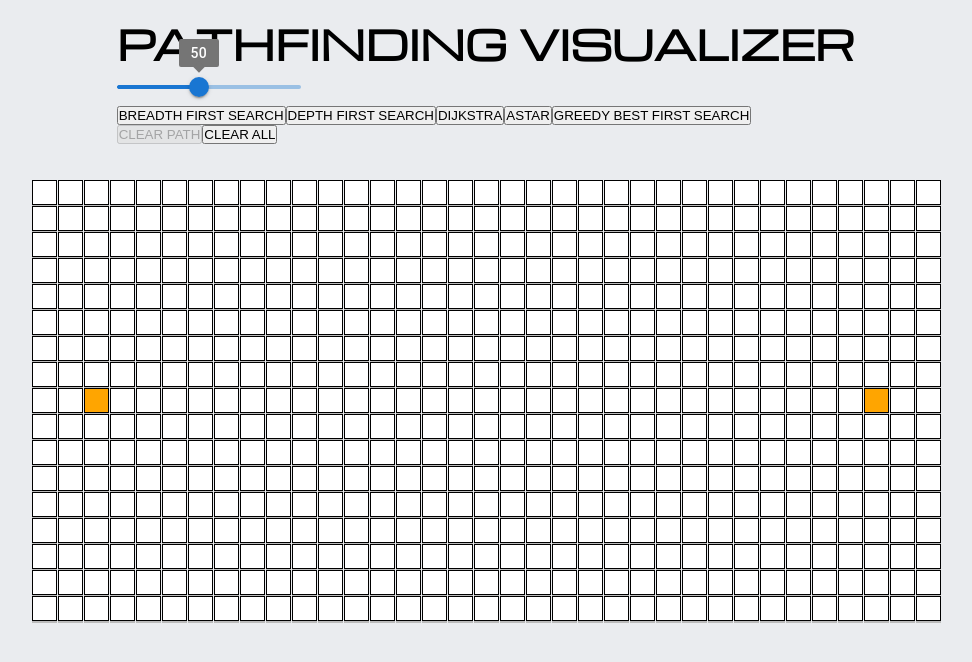
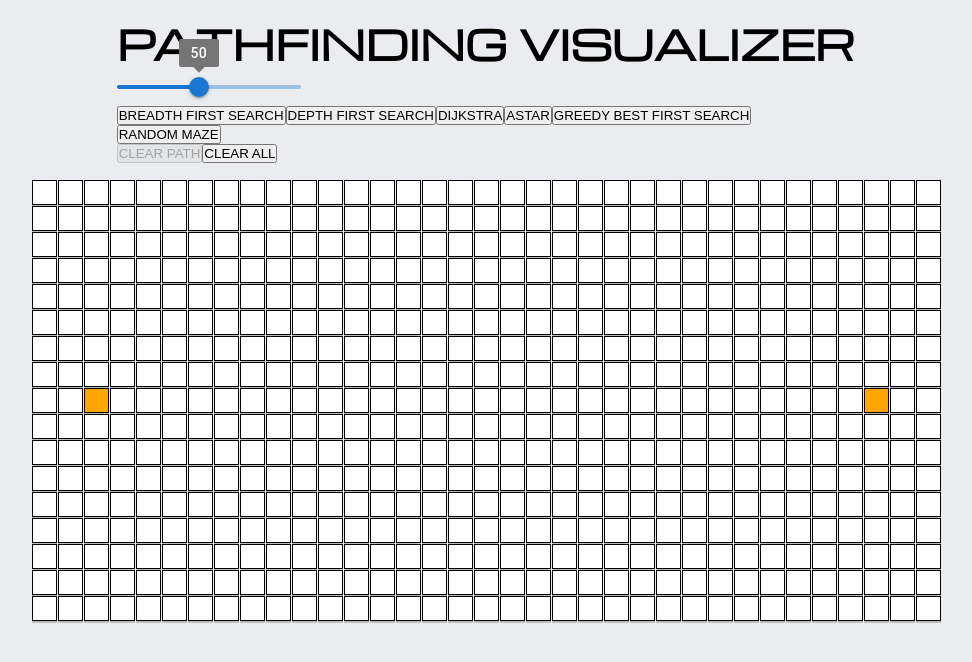
Before and after one commit to markcmlee/Pathfinding-Visualizer-React, a React app: page / in a window 1280 px wide. Shown: the top 662 px of the page, without its empty margins (154-1126 px from the left). Built offline with nearby package versions, Linux system fonts and the light colour scheme.

Commit message:
fixing clearPath & clearAll buttons

```diff
--- a/src/App.js
+++ b/src/App.js
@@ -9,12 +9,13 @@ import "./App.scss";
 
 const App = () => {
   const context = useContext(Context);
-  const { setAnimationSpeed } = context;
+  const { setAnimationSpeed, isVisualized } = context;
   return (
     <div id="container">
       <h1 id="title">PATHFINDING VISUALIZER</h1>
       <Slider
         id="animationSlider"
+        disabled={isVisualized}
         defaultValue={50}
         valueLabelDisplay="on"
         step={10}
--- a/src/Context.js
+++ b/src/Context.js
@@ -31,12 +31,12 @@ export const Provider = ({ children }) => {
 
       if (timeFactor) {
         // console.log("SPEED", animationSpeed);
+        // setTimeout(() => {
+        //   setItem(itemType);
+        // }, timeFactor);
         setTimeout(() => {
           setItem(itemType);
-        }, timeFactor);
-        // setTimeout(() => {
-        //   setItem(itemType);
-        // }, timeFactor * animationSpeed);
+        }, timeFactor * animationSpeed);
       } else {
         setItem(itemType);
       }
@@ -46,15 +46,16 @@ export const Provider = ({ children }) => {
   const clearAll = () => {
     // if (!hasPath) setHasPath(true);
     // if (isVisualized) setIsVisualized(false);
-    const currentBoard = board.current;
-    currentBoard.forEach((row, ridx) => {
+    board.current.forEach((row, ridx) => {
       row.forEach((item, cidx) => {
         updateNode(ridx, cidx, ITEM_INITIAL);
       });
     });
+    // console.log("start", start);
   };
 
   const clearPath = () => {
+    if (!isVisualized || !hasPath) return;
     board.current.forEach((row, ridx) => {
       row.forEach((item, cidx) => {
         if (
@@ -76,6 +77,7 @@ export const Provider = ({ children }) => {
         start,
         finish,
         board,
+        animationSpeed,
 
         // methods
         updateNode,
--- a/src/components/Header/Header.js
+++ b/src/components/Header/Header.js
@@ -7,6 +7,7 @@ import dfs from "../../scripts/pathfinding/dfs";
 import aStar from "../../scripts/pathfinding/aStar";
 import dijkstra from "../../scripts/pathfinding/dijkstra";
 import greedyBFS from "../../scripts/pathfinding/greedyBestFirstSearch";
+import randomMaze from "../../scripts/mazeGeneration/randomMaze";
 
 const Header = () => {
   const context = useContext(Context);
@@ -21,6 +22,7 @@ const Header = () => {
     isVisualized,
     setIsVisualized,
     setHasPath,
+    animationSpeed,
   } = context;
 
   const onClearAll = () => {
@@ -37,6 +39,7 @@ const Header = () => {
     <div>
       <button
         type="submit"
+        disabled={isVisualized}
         onClick={() => {
           setIsVisualized(true);
           bfs(start.current, finish.current, board.current, updateNode);
@@ -46,6 +49,7 @@ const Header = () => {
       </button>
       <button
         type="submit"
+        disabled={isVisualized}
         onClick={() => {
           setIsVisualized(true);
           dfs(start.current, finish.current, board.current, updateNode);
@@ -55,6 +59,7 @@ const Header = () => {
       </button>
       <button
         type="submit"
+        disabled={isVisualized}
         onClick={() => {
           setIsVisualized(true);
           dijkstra(start.current, finish.current, board.current, updateNode);
@@ -64,6 +69,7 @@ const Header = () => {
       </button>
       <button
         type="submit"
+        disabled={isVisualized}
         onClick={() => {
           aStar(start.current, finish.current, board.current, updateNode);
           setIsVisualized(true);
@@ -73,6 +79,7 @@ const Header = () => {
       </button>
       <button
         type="submit"
+        disabled={isVisualized}
         onClick={() => {
           greedyBFS(start.current, finish.current, board.current, updateNode);
           setIsVisualized(true);
@@ -80,6 +87,19 @@ const Header = () => {
       >
         GREEDY BEST FIRST SEARCH
       </button>
+
+      <div>
+        <button
+          type="submit"
+          disabled={isVisualized}
+          onClick={() => {
+            onClearAll();
+            randomMaze(board.current, updateNode, 1);
+          }}
+        >
+          RANDOM MAZE
+        </button>
+      </div>
 
       <div id="controlButtons">
         <button type="submit" onClick={onClearPath} disabled={!isVisualized}>
--- a/src/scripts/mazeGeneration/randomMaze.js
+++ b/src/scripts/mazeGeneration/randomMaze.js
@@ -0,0 +1,23 @@
+import {
+  BOARD_COL,
+  BOARD_ROW,
+  ITEM_FIXED,
+  ITEM_CLICKED,
+  dx,
+  dy,
+} from "../../actionTypes";
+
+const randomMaze = (board, updateNode, timeFactor) => {
+  let time = timeFactor;
+  board.forEach((row, ridx) => {
+    row.forEach((item, cidx) => {
+      const randomBool = Math.random() < 0.25;
+      if (randomBool && board[ridx][cidx] !== ITEM_FIXED) {
+        updateNode(ridx, cidx, ITEM_CLICKED, time);
+        time += 0.1;
+      }
+    });
+  });
+};
+
+export default randomMaze;
```
Also changed, not shown: todo.txt.
